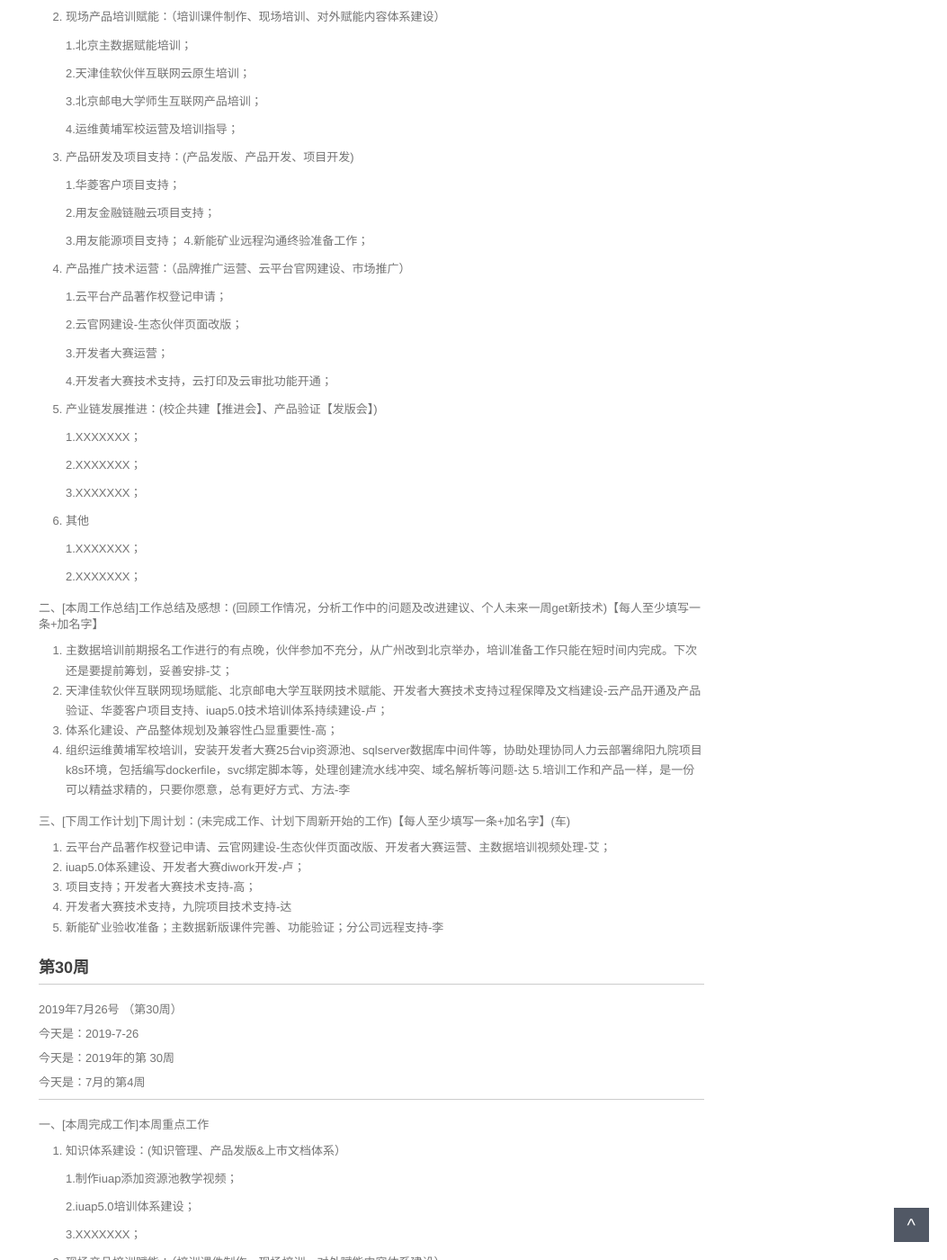
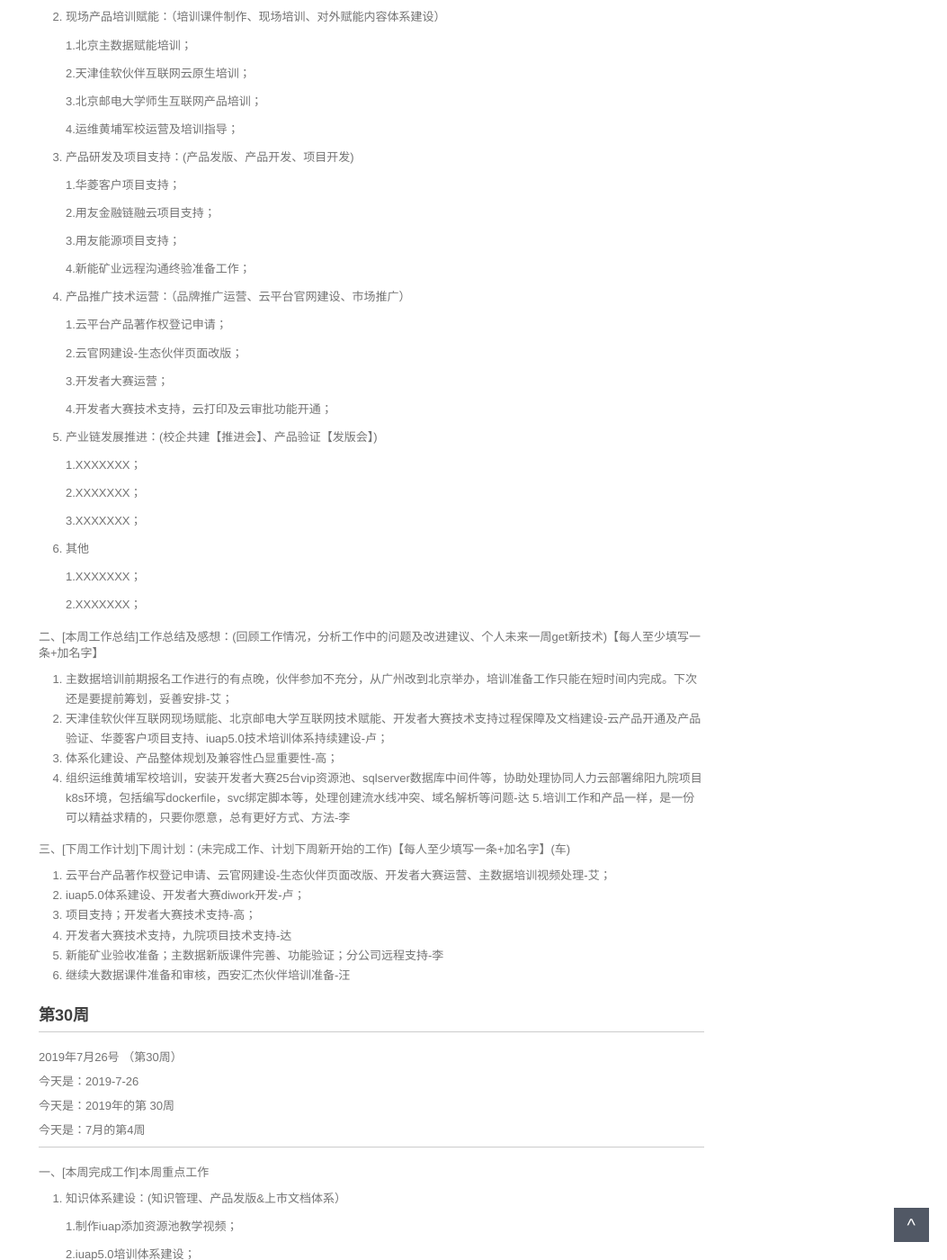
Before and after one commit to walllFlower/blog, a Jekyll site: the page built from _posts/2018-07-17-day_report_cxz.md, in a window 1280 px wide and 1400 px high, scrolled down 652 px. Shown: the whole window at 90% size, without its empty margins (227-1280 px from the left). Built offline with Jekyll 4.4.1, drawn with Linux system fonts in a browser that asks for light colours; comment, search, counter and statistics services are not loaded; some of the changed text lies outside the part shown.

Commit message:
Update 2018-07-17-day_report_cxz.md

```diff
--- a/_posts/2018-07-17-day_report_cxz.md
+++ b/_posts/2018-07-17-day_report_cxz.md
@@ -27,7 +27,7 @@ categories: 技术运营工作周报
 
     1.iuap5.0基础知识体系建设Springboot/diwork/技术中台/UCF等；
 
-    2.XXXXXXX；
+    2.大数据培训课件建设；
 
     3.XXXXXXX；
 
@@ -48,6 +48,7 @@ categories: 技术运营工作周报
     2.用友金融链融云项目支持；
 
     3.用友能源项目支持；
+
     4.新能矿业远程沟通终验准备工作；
 
 4. 产品推广技术运营：（品牌推广运营、云平台官网建设、市场推广）
@@ -90,6 +91,7 @@ categories: 技术运营工作周报
 3. 项目支持；开发者大赛技术支持-高；
 4. 开发者大赛技术支持，九院项目技术支持-达
 5. 新能矿业验收准备；主数据新版课件完善、功能验证；分公司远程支持-李
+6. 继续大数据课件准备和审核，西安汇杰伙伴培训准备-汪
 
 
 
```
